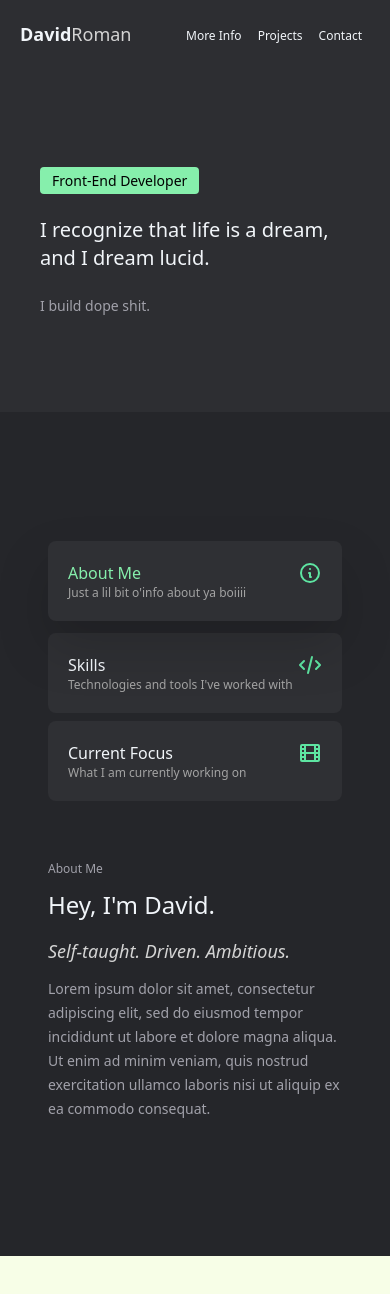
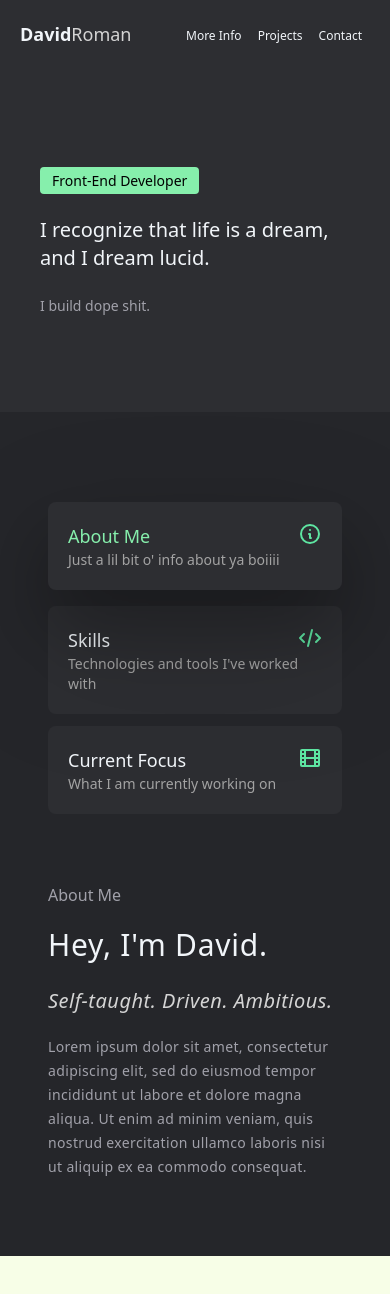
Before and after one commit to dmroman395/Portfolio, a Next.js app: page / in a window 390 px wide. Shown: the top 1294 px of the page. Built offline with nearby package versions, Linux system fonts and the light colour scheme.

Commit message:
Finished responsive css for moreInfo

```diff
--- a/src/components/moreInfo.js
+++ b/src/components/moreInfo.js
@@ -13,15 +13,11 @@ function MoreInfo() {
     },[])
 
     return(
-        <div className="darkerBg h-screen flex flex-col justify-center gap-10 p-12 sm:flex-row sm:justify-evenly sm:p-16 sm:gap-10" id='moreInfo'>
-            {/* <div className="flex flex-col justify-between gap-y-1 sm:flex-col sm:justify-evenly sm:gap-1 sm:w-[45%] sm:max-w-lg">
-                <MoreInfoCard category={'About Me'} desc={"Just a lil bit o'info about ya boiiii"} icon={'info'} type={'about'} setInfo={setInfo}/>
-                <MoreInfoCard category={'Skills'} desc={"Technologies and tools I've worked with"} icon={'skills'} type={'skills'} setInfo={setInfo}/>
-                <MoreInfoCard category={'Current Focus'} desc={"What I am currently working on"} icon={'current'} type={'focus'} setInfo={setInfo}/>
-            </div> */}
+        <div className="darkerBg flex items-center h-screen p-12 sm:px-16 sm:py-52" id='moreInfo'>
+            <div className="h-full w-full flex flex-col justify-center gap-10 sm:flex-row sm:items-center sm:justify-evenly sm:gap-10">
                 <MoreInfoRadioGroup handleInfo={setInfo}/>
                 <Transition
-                className="mt-5 flex flex-col gap-y-2 h-[35%] sm:max-w-[50%]"
+                    className="flex flex-col justify-center gap-y-4 h-full min-w-[40%] sm:max-w-[45%] sm:justify-evenly md:max-w-[40%]"
                     appear={false}
                     show={Object.keys(info).length > 0}
                     unmount={true}
@@ -35,6 +31,7 @@ function MoreInfo() {
                     <MoreInfoText type={info.type} header={info.header} subtext={info.subtext} info={info.info}/>
                 </Transition>
             </div>
+        </div>
     )
 }
 
--- a/src/components/moreInfoCard.js
+++ b/src/components/moreInfoCard.js
@@ -6,17 +6,17 @@ function MoreInfoCard({category, desc, icon, type, checked, handleInfo, currentV
 
     switch(icon) {
         case 'about':
-            svg = <svg xmlns="http://www.w3.org/2000/svg" className="h-6 w-6 sm:inline" fill="none" viewBox="0 0 24 24" stroke="rgba(94,229,162,255)" strokeWidth={2}>
+            svg = <svg xmlns="http://www.w3.org/2000/svg" className="h-6 w-6 lg:h-8 lg:w-8 sm:inline" fill="none" viewBox="0 0 24 24" stroke="rgba(94,229,162,255)" strokeWidth={2}>
                     <path strokeLinecap="round" strokeLinejoin="round" d="M13 16h-1v-4h-1m1-4h.01M21 12a9 9 0 11-18 0 9 9 0 0118 0z" />
                   </svg>
             break;
         case 'skills':
-            svg = <svg xmlns="http://www.w3.org/2000/svg" className="h-6 w-6  sm:inline" fill="none" viewBox="0 0 24 24" stroke="rgba(94,229,162,255)" strokeWidth={2}>
+            svg = <svg xmlns="http://www.w3.org/2000/svg" className="h-6 w-6 lg:h-8 lg:w-8  sm:inline" fill="none" viewBox="0 0 24 24" stroke="rgba(94,229,162,255)" strokeWidth={2}>
                     <path strokeLinecap="round" strokeLinejoin="round" d="M10 20l4-16m4 4l4 4-4 4M6 16l-4-4 4-4" />
                   </svg>
             break;
         case 'current':
-            svg = <svg xmlns="http://www.w3.org/2000/svg" className="h-6 w-6 sm:inline" fill="none" viewBox="0 0 24 24" stroke="rgba(94,229,162,255)" strokeWidth="2">
+            svg = <svg xmlns="http://www.w3.org/2000/svg" className="h-6 w-6 lg:h-8 lg:w-8  sm:inline" fill="none" viewBox="0 0 24 24" stroke="rgba(94,229,162,255)" strokeWidth="2">
                     <path strokeLinecap="round" strokeLinejoin="round" d="M7 4v16M17 4v16M3 8h4m10 0h4M3 12h18M3 16h4m10 0h4M4 20h16a1 1 0 001-1V5a1 1 0 00-1-1H4a1 1 0 00-1 1v14a1 1 0 001 1z" />
                   </svg>
             break;
@@ -42,12 +42,12 @@ function MoreInfoCard({category, desc, icon, type, checked, handleInfo, currentV
     }
 
     return (
-        <div className={`${checked ? 'drop-shadow-2xl -translate-y-1 ' : ''}` + "transition-all ease-in-out duration-300 darkCard p-5 rounded-lg justify-between hover:cursor-pointer sm:min-w-full sm:p-5"} onClick={handleClick}>
+        <div className={`${checked ? 'drop-shadow-4xl -translate-y-1 ' : null}` + "transition ease-in-out duration-300 darkBg p-5 rounded-lg justify-between hover:cursor-pointer sm:min-w-full sm:p-7 lg:p-10 xl:p-16"} onClick={handleClick}>
             <div className="flex flex-row justify-between align-middle sm:justify-between">
-                <h1 className={`${checked ? 'text-green-300 ' : 'text-slate-100 '}` + "text-base sm:text-base sm:mb-2"}>{category}</h1>
+                <h1 className={`${checked ? 'text-green-300 ' : 'text-slate-100 '}` + "text-lg sm:text-2xl sm:mb-2 lg:text-3xl"}>{category}</h1>
                 {svg}
             </div>
-            <p className="text-neutral-400 text-xs">{desc}</p>
+            <p className="text-neutral-400 text-sm lg:text-base">{desc}</p>
         </div>
     )
 }
--- a/src/components/moreInfoRadioGroup.js
+++ b/src/components/moreInfoRadioGroup.js
@@ -6,10 +6,10 @@ function MoreInfoRadioGroup({handleInfo}) {
   let [info, setInfo] = useState('about')
 
   return (
-    <RadioGroup value={info} onChange={setInfo} className='flex flex-col gap-2'>
+    <RadioGroup value={info} onChange={setInfo} className='h-full box-border flex flex-col justify-end sm:justify-center gap-3 sm:w-[38%]'>
       <RadioGroup.Option value="about">
         {({ checked }) => (
-          <MoreInfoCard category={'About Me'} desc={"Just a lil bit o'info about ya boiiii"} icon={'about'} type={'about'} checked={checked} handleInfo={handleInfo} currentVal={info}/>
+          <MoreInfoCard category={'About Me'} desc={"Just a lil bit o' info about ya boiiii"} icon={'about'} type={'about'} checked={checked} handleInfo={handleInfo} currentVal={info}/>
         )}
       </RadioGroup.Option>
       <RadioGroup.Option value="skills">
--- a/src/components/moreInfoText.js
+++ b/src/components/moreInfoText.js
@@ -4,10 +4,10 @@ function MoreInfoText({type, header, subtext, info}) {
 
     return (
         <>
-            <p className="text-zinc-400 text-xs">{type}</p>
-            <h1 className="text-slate-100 text-2xl my-1">{header}</h1>
-            <h4 className='text-neutral-300 text-lg my-1 italic'>{subtext}</h4>
-            <p className="text-zinc-400 text-sm leading-6">{info}</p>
+            <p className="text-zinc-400 text-base sm:text-lg lg:text-lg xl:text-xl">{type}</p>
+            <h1 className="tracking-wide text-slate-100 text-3xl my-1 sm:text-4xl lg:text-4xl xl:text-5xl">{header}</h1>
+            <h4 className='tracking-wide text-neutral-300 text-xl my-1 italic sm:text-2xl lg:text-3xl xl:text-4xl'>{subtext}</h4>
+            <p className="tracking-wide text-zinc-400 text-sm leading-6 sm:text-base lg:text-xl xl:text-2xl">{info}</p>
         </>
     )
 }
--- a/src/styles/globals.css
+++ b/src/styles/globals.css
@@ -11,10 +11,6 @@ html {
     background-color: rgba(45,46,50,255);
 }
 
-.darkCard {
-    background-color: rgba(47,48,52,255);
-}
-
 .darkerBg {
     background-color: rgba(37,38,42,255)
 }
--- a/tailwind.config.js
+++ b/tailwind.config.js
@@ -4,7 +4,15 @@ module.exports = {
     './src/components/**/*.{js,ts,jsx,tsx}'
   ],
   theme: {
-    extend: {},
+    extend: {
+      dropShadow: {
+        '3xl': '0 35px 35px rgba(0, 0, 0, 0.25)',
+        '4xl': [
+            '0 35px 35px rgba(0, 0, 0, 0.25)',
+            '0 45px 65px rgba(0, 0, 0, 0.15)'
+        ]
+      }
+    },
   },
   plugins: [],
 }
```
Lines whose indentation alone changed are shown as unchanged.
